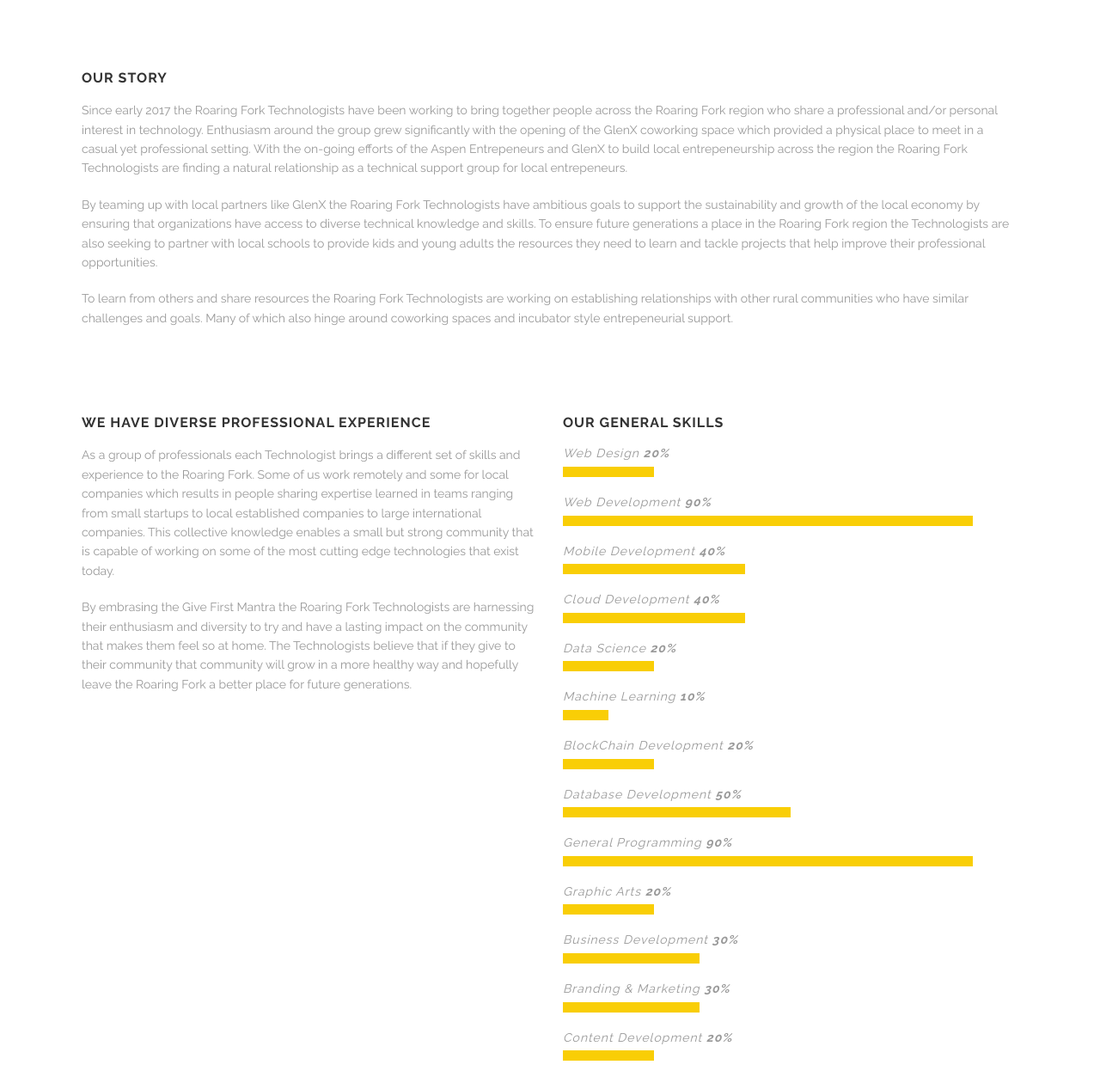
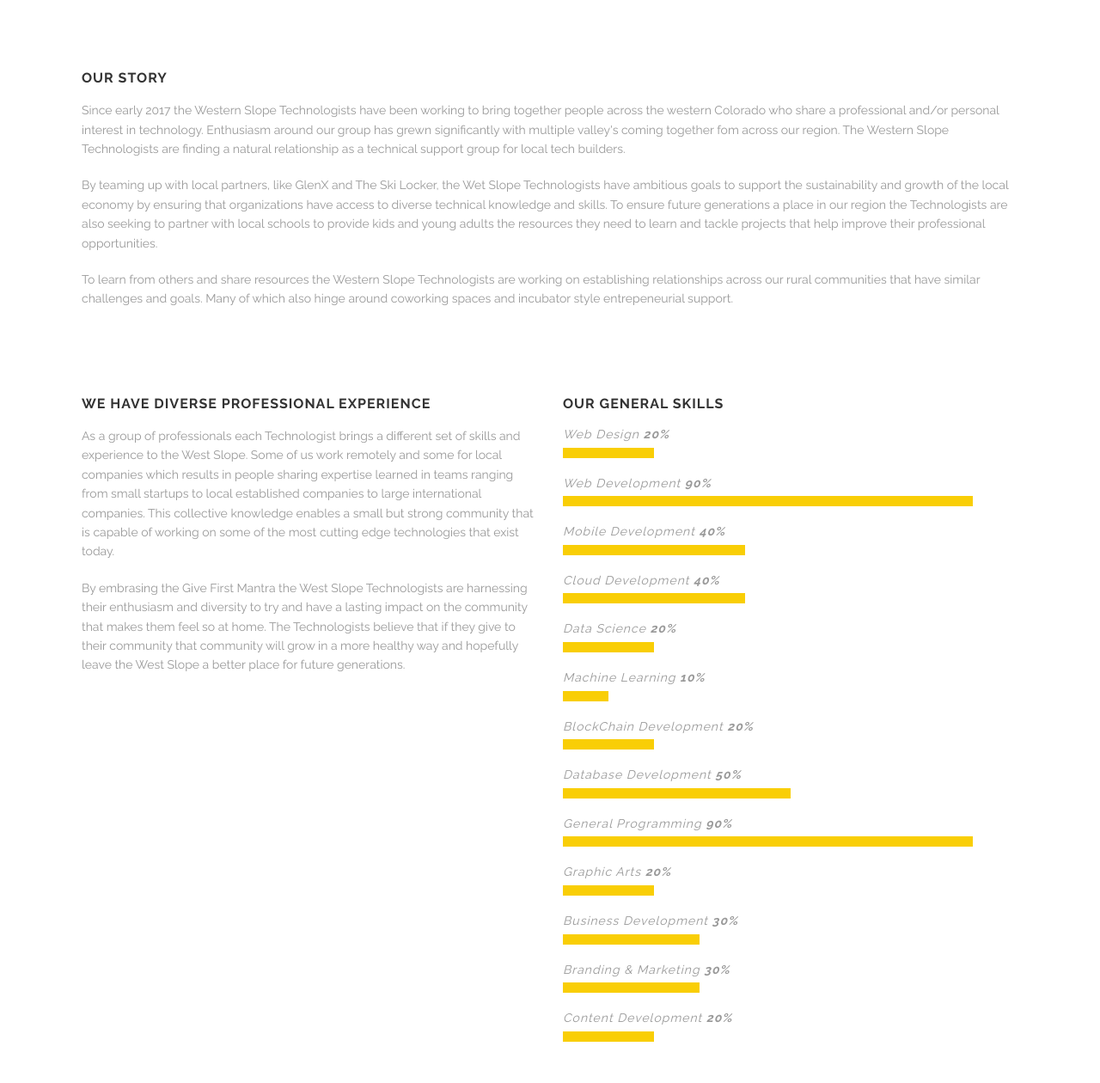
Before and after one commit to COWestSlopeTech/westslopetech, a Jekyll site: the page built from about.html, in a window 1280 px wide and 1400 px high, scrolled down 253 px. Shown: the part 140-1400 px from the top of the window at 86% size. Built offline with Jekyll 4.4.1, drawn with Linux system fonts in a browser that asks for light colours; some of the changed text lies outside the part shown.

Commit message:
Update about.html to reflect our broader "West Slope" brand

```diff
--- a/about.html
+++ b/about.html
@@ -80,9 +80,9 @@ testimonials:
   <div class='row'>
     <div class='medium-12 columns'>
       <h3>Our Story</h3>
-      <p>Since early 2017 the Roaring Fork Technologists have been working to bring together people across the Roaring Fork region who share a professional and/or personal interest in technology. Enthusiasm around the group grew significantly with the opening of the GlenX coworking space which provided a physical place to meet in a casual yet professional setting. With the on-going efforts of the Aspen Entrepeneurs and GlenX to build local entrepeneurship across the region the Roaring Fork Technologists are finding a natural relationship as a technical support group for local entrepeneurs.</p>
-      <p>By teaming up with local partners like GlenX the Roaring Fork Technologists have ambitious goals to support the sustainability and growth of the local economy by ensuring that organizations have access to diverse technical knowledge and skills. To ensure future generations a place in the Roaring Fork region the Technologists are also seeking to partner with local schools to provide kids and young adults the resources they need to learn and tackle projects that help improve their professional opportunities.</p>
-      <p>To learn from others and share resources the Roaring Fork Technologists are working on establishing relationships with other rural communities who have similar challenges and goals. Many of which also hinge around coworking spaces and incubator style entrepeneurial support.</p>
+      <p>Since early 2017 the Western Slope Technologists have been working to bring together people across the western Colorado who share a professional and/or personal interest in technology. Enthusiasm around our group has grewn significantly with multiple valley's coming together fom across our region. The Western Slope Technologists are finding a natural relationship as a technical support group for local tech builders.</p>
+      <p>By teaming up with local partners, like GlenX and The Ski Locker, the Wet Slope Technologists have ambitious goals to support the sustainability and growth of the local economy by ensuring that organizations have access to diverse technical knowledge and skills. To ensure future generations a place in our region the Technologists are also seeking to partner with local schools to provide kids and young adults the resources they need to learn and tackle projects that help improve their professional opportunities.</p>
+      <p>To learn from others and share resources the Western Slope Technologists are working on establishing relationships across our rural communities that have similar challenges and goals. Many of which also hinge around coworking spaces and incubator style entrepeneurial support.</p>
     </div>
   </div>
 </div>
@@ -91,8 +91,8 @@ testimonials:
   <div class='row'>
     <div class='medium-6 columns'>
       <h3>We have diverse professional experience</h3>
-      <p>As a group of professionals each Technologist brings a different set of skills and experience to the Roaring Fork. Some of us work remotely and some for local companies which results in people sharing expertise learned in teams ranging from small startups to local established companies to large international companies. This collective knowledge enables a small but strong community that is capable of working on some of the most cutting edge technologies that exist today. </p>
-      <p>By embrasing the Give First Mantra the Roaring Fork Technologists are harnessing their enthusiasm and diversity to try and have a lasting impact on the community that makes them feel so at home. The Technologists believe that if they give to their community that community will grow in a more healthy way and hopefully leave the Roaring Fork a better place for future generations.</p>
+      <p>As a group of professionals each Technologist brings a different set of skills and experience to the West Slope. Some of us work remotely and some for local companies which results in people sharing expertise learned in teams ranging from small startups to local established companies to large international companies. This collective knowledge enables a small but strong community that is capable of working on some of the most cutting edge technologies that exist today. </p>
+      <p>By embrasing the Give First Mantra the West Slope Technologists are harnessing their enthusiasm and diversity to try and have a lasting impact on the community that makes them feel so at home. The Technologists believe that if they give to their community that community will grow in a more healthy way and hopefully leave the West Slope a better place for future generations.</p>
     </div>
     <div class='medium-6 columns'>
       <h3>Our general skills</h3>
@@ -136,7 +136,7 @@ testimonials:
     <div class='medium-6 columns'>
       <h3>We have diverse technical skills</h3>
       <p>At a fundamental level the Technologists are passionate about their craft. Many have been practicing their craft long enough to be experts while others are getting opportunity to grow by learning from other Technologists. They continuously grow their skill by actively educating others and working on collaborative projects to refine the low level technical skills needed to thrive in a changing world. </p>
-      <p>By collaborating on technology projects the Technologists also learn how to better work as a team. The hope is that through these partnerships real technology solutions will be developed to serve real world needs around living and working in rural communities like the Roaring Fork.</p>
+      <p>By collaborating on technology projects the Technologists also learn how to better work as a team. The hope is that through these partnerships real technology solutions will be developed to serve real world needs around living and working in rural communities like ours.</p>
     </div>
   </div>
 </div>
@@ -146,7 +146,7 @@ testimonials:
     <div class='medium-12 columns'>
       <h2>Code of Conduct</h2>
       <p>This code of conduct outlines our expectations for participants
-        within the <strong>Roaring Fork Technologists</strong> community, as well as steps to reporting unacceptable behavior. We are committed to providing a welcoming and inspiring community for all and expect our code of conduct to be honored. Anyone who violates this code of conduct may be banned from the community.</p>
+        within the <strong>West Slope Technologists</strong> community, as well as steps to reporting unacceptable behavior. We are committed to providing a welcoming and inspiring community for all and expect our code of conduct to be honored. Anyone who violates this code of conduct may be banned from the community.</p>
 
         <p>Our open source community strives to:</p>
 
```
